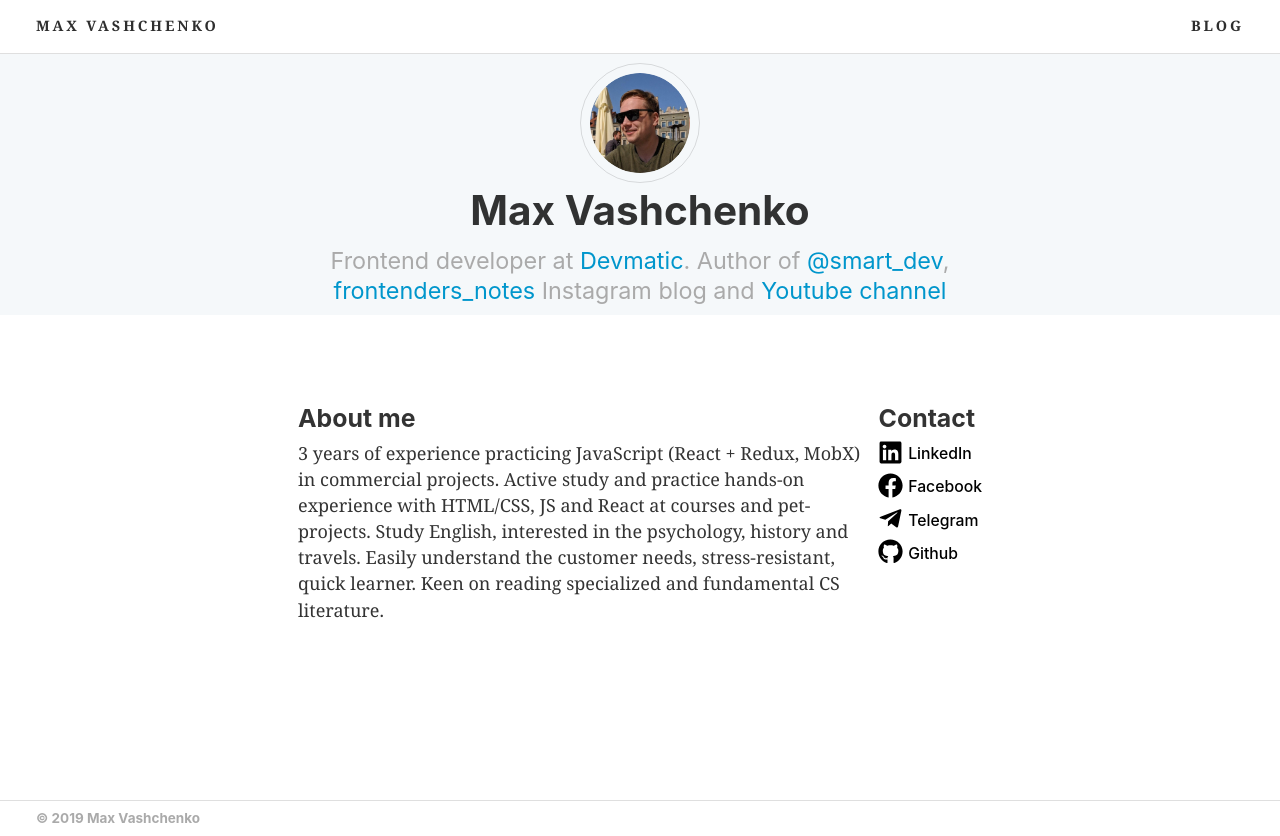
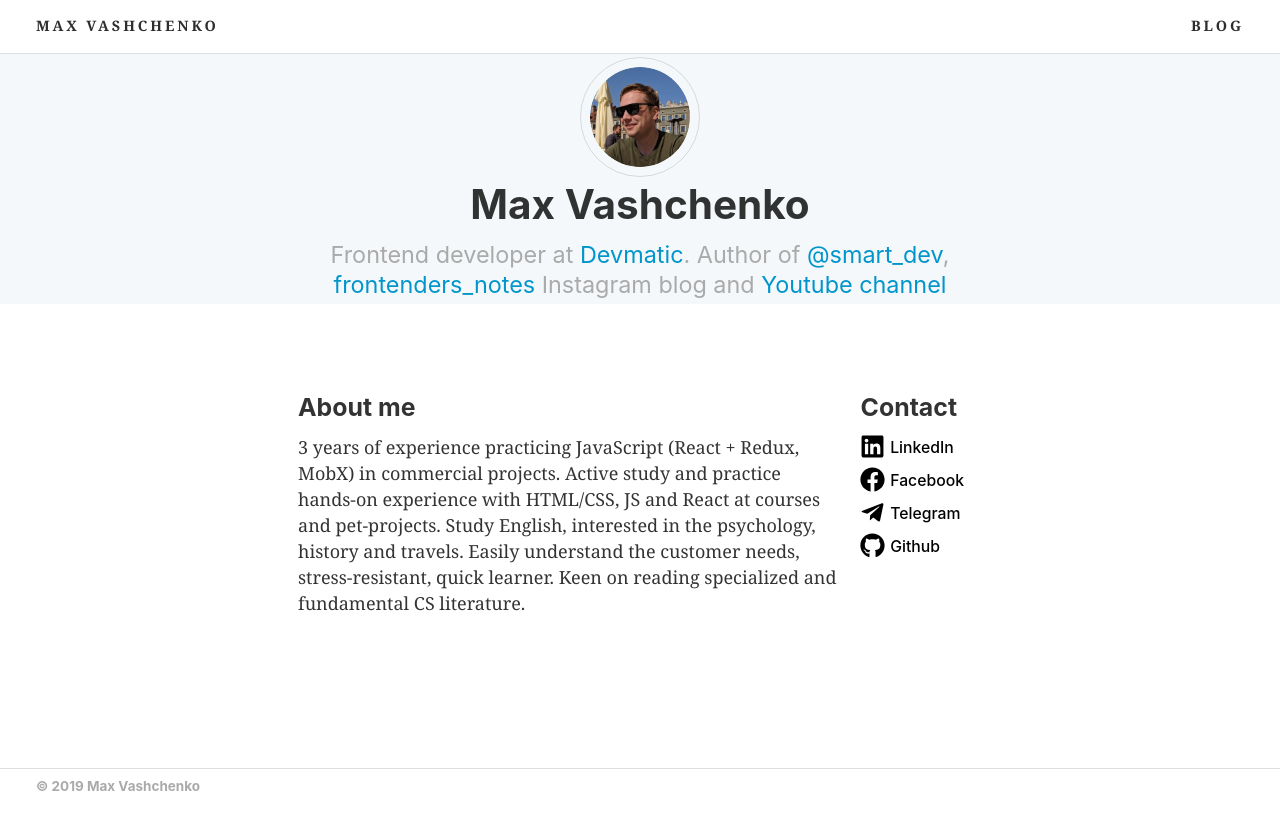
Before and after one commit to maxvaschenko/gatsby-test, a Gatsby site: page / in a window 1280 px wide. After the commit the page ends 800 px from the top, so only its background shows below. Built offline with nearby package versions, Linux system fonts and the light colour scheme; Gatsby itself is replaced by a stand-in of ours.

Commit message:
~update: layout style fix

```diff
--- a/src/components/AboutMe/styled.js
+++ b/src/components/AboutMe/styled.js
@@ -9,10 +9,13 @@ export const AboutMeWrapper = styled.div`
   .about-wrapper {
     display: flex;
     width: 60%;
-        max-width: 38em;
+    max-width: 38em;
+    section {
+      padding-right: 1em;
+    }
   }
   h3 {
-    padding-bottom: 0.3em;
+    padding-bottom: 0.5em;
   }
   .icons-wrapper {
     a {
--- a/src/components/layout.css
+++ b/src/components/layout.css
@@ -187,7 +187,7 @@ textarea {
 html {
   font: 112.5%/1.45em georgia, serif;
   box-sizing: border-box;
-  overflow-y: scroll;
+  overflow: hidden;
 }
 * {
   box-sizing: inherit;
--- a/src/styles/global.js
+++ b/src/styles/global.js
@@ -1,13 +1,11 @@
 import { createGlobalStyle } from 'styled-components'
 
 export const GlobalStyles = createGlobalStyle`
-    body, html{
-        height: 100%;
-    }
+html, body {margin: 0; height: 100%; overflow: hidden}
   #___gatsby{
     height: 100%;
     & > div {
-      height: 100%;
+      height: 96%;
     }
   }
   main{
```
